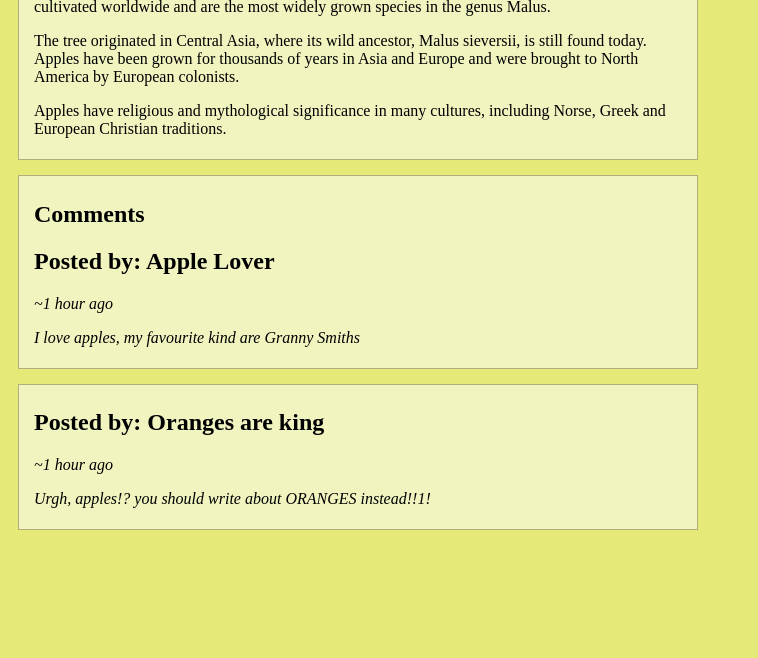
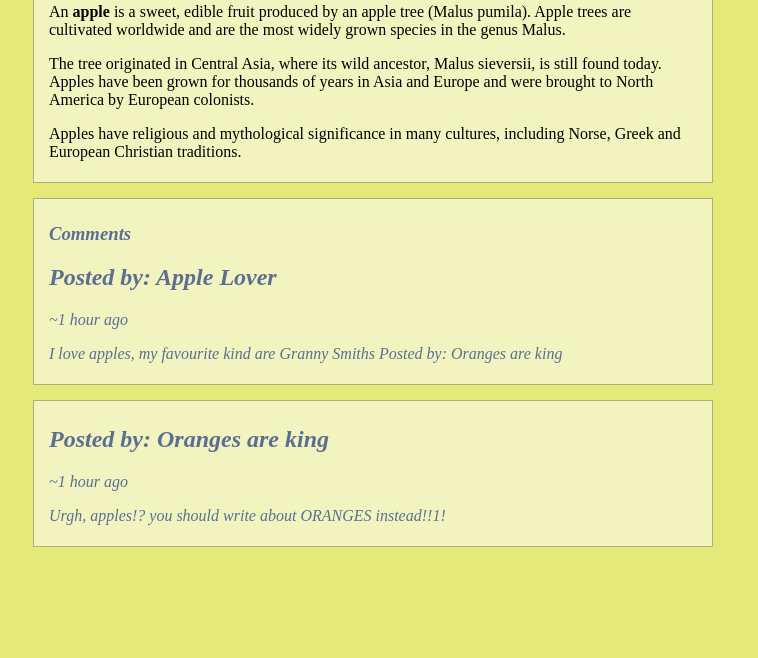
Before and after one commit to borisov5/HTML-and-CSS, a plain HTML site: page 02. HTML Structure/04_Semantic-Article-Page/index.html in a window 1280 px wide. Shown: the part 142-800 px from the top of the page, without its empty margins (0-758 px from the left). Drawn offline with Linux system fonts and the light colour scheme.

Commit message:
updated 4th task

```diff
--- a/02. HTML Structure/04_Semantic-Article-Page/index.html
+++ b/02. HTML Structure/04_Semantic-Article-Page/index.html
@@ -7,24 +7,28 @@
     <link rel="stylesheet" href="styles.css">
 </head>
 <body>
-    <article>
+    <article class="article">
         <header>
             <h1>Apple</h1>
-            <p>Published: <date>9th October, 2009</date></p>
+            <p>Published: 9th October, 2009</p>
         </header>
-        <p>An <b>apple</b> is a sweet, edible fruit produced by an apple tree (Malus pumila). Apple trees are cultivated worldwide and are the most widely grown species in the genus Malus.</p>
-        <p>The tree originated in Central Asia, where its wild ancestor, Malus sieversii, is still found today. Apples have been grown for thousands of years in Asia and Europe and were brought to North America by European colonists.</p>
-        <p>Apples have religious and mythological significance in many cultures, including Norse, Greek and European Christian traditions.</p>
+        <p>An <b>apple</b> is a sweet, edible fruit produced by an apple tree (Malus pumila). Apple trees are cultivated
+            worldwide and are the most widely grown species in the genus Malus.</p>
+        <p>The tree originated in Central Asia, where its wild ancestor, Malus sieversii, is still found today. Apples
+            have been grown for thousands of years in Asia and Europe and were brought to North America by European
+            colonists.</p>
+        <p>Apples have religious and mythological significance in many cultures, including Norse, Greek and European
+            Christian traditions.</p>
     </article>
-
     <section>
-        <article>
-            <h2>Comments</h2>
+        <article class="article comment">
+            <h3>Comments</h3>
             <h2>Posted by: Apple Lover</h2>
             <p>~1 hour ago</p>
-            <p>I love apples, my favourite kind are Granny Smiths</p>
+            <p>I love apples, my favourite kind are Granny Smiths
+                Posted by: Oranges are king</p>
         </article>
-        <article>
+        <article class="article comment">
             <h2>Posted by: Oranges are king</h2>
             <p>~1 hour ago</p>
             <p>Urgh, apples!? you should write about ORANGES instead!!1!</p>
--- a/02. HTML Structure/04_Semantic-Article-Page/styles.css
+++ b/02. HTML Structure/04_Semantic-Article-Page/styles.css
@@ -1,15 +1,17 @@
-section > article > p {
-    font-style: italic;
+body {
+    background-color: #e4e978;
+    width: 700px;
+    padding: 15px;
 }
 
-body {
-    background: #e4e978;
-    width: 700px;
+.article {
+    background-color: #f2f4c0;
+    border: 1px solid #b2ad7d;
+    padding: 5px 15px;
+    margin: 15px 10px;
 }
 
-article {
-    background: #f2f4c0;
-    border: 1px solid #b2ad7d;
-    margin: 15px 10px;
-    padding: 5px 15px;
+.comment {
+    font-style: italic;
+    color: #5c6e91;
 }
```
Also changed, not shown: 2 other files.
